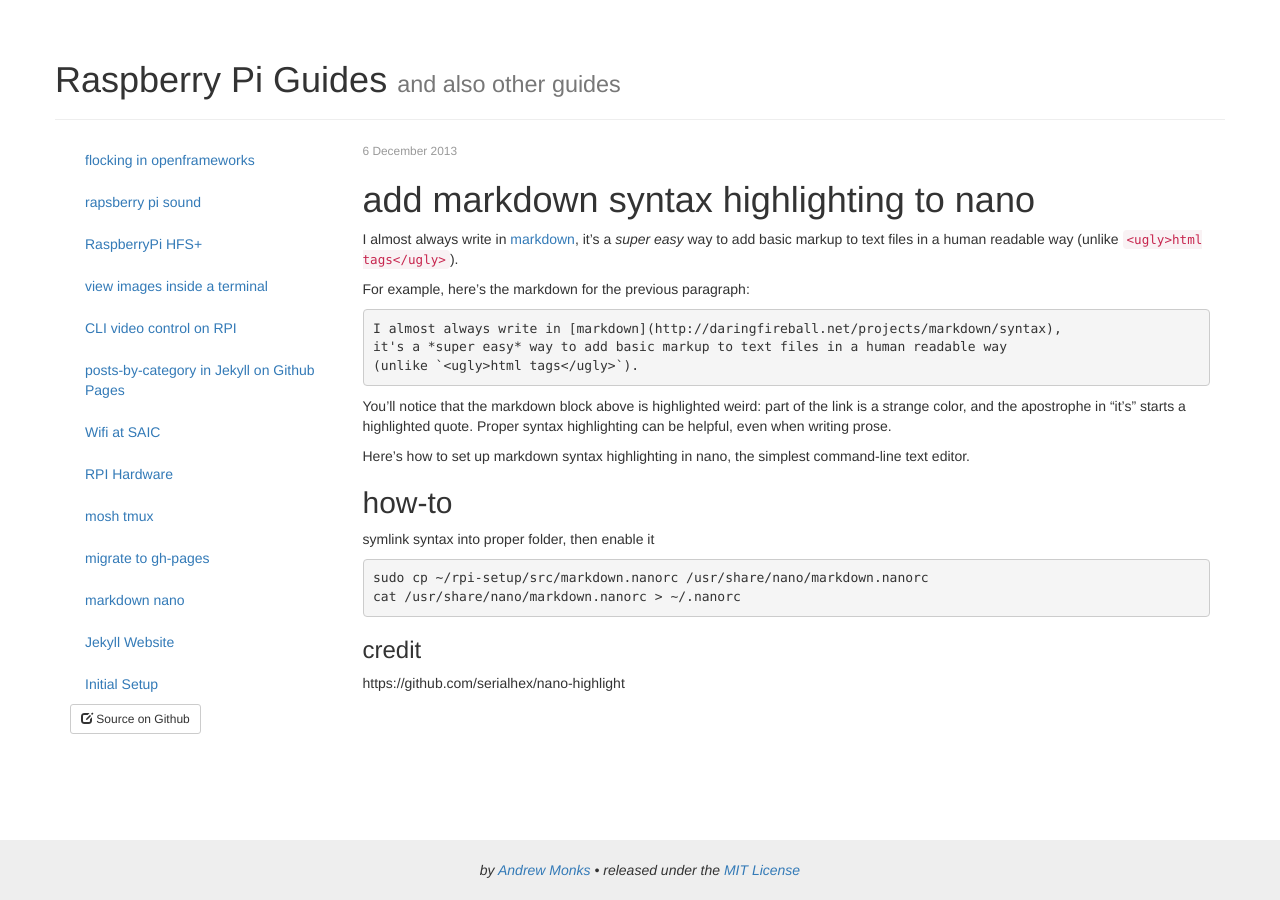
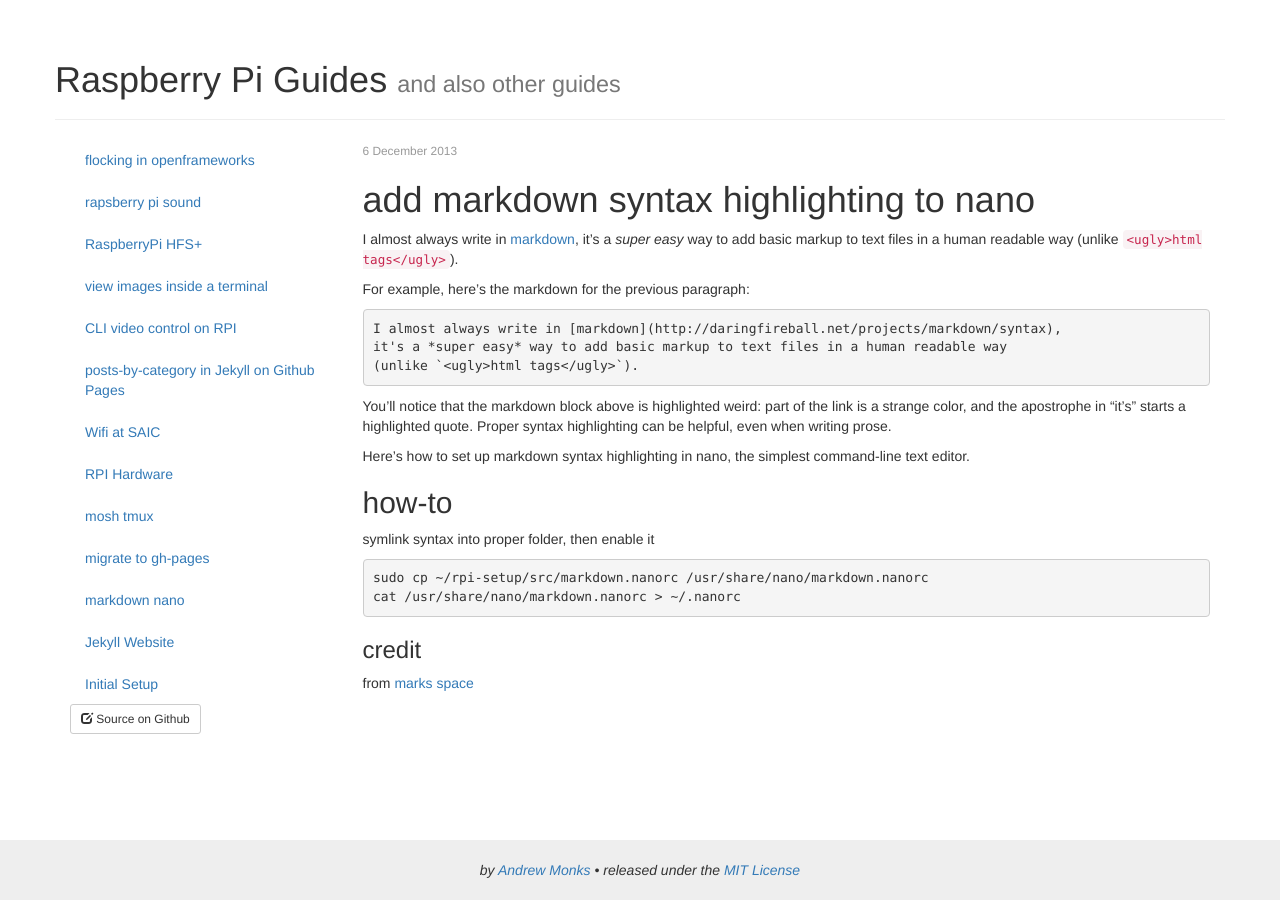
Before and after one commit to amonks/rpi-setup, a Jekyll site: the page built from _posts/2013-12-6-markdown-nano.md, in a window 1280 px wide. Built offline with Jekyll 4.4.1, drawn with Linux system fonts in a browser that asks for light colours; nearby versions of some CDN libraries.

Commit message:
markdown

```diff
--- a/_posts/2013-12-6-markdown-nano.md
+++ b/_posts/2013-12-6-markdown-nano.md
@@ -33,4 +33,4 @@
 
 ### credit
 
-https://github.com/serialhex/nano-highlight
+from [marks space](https://github.com/serialhex/nano-highlight)
```
